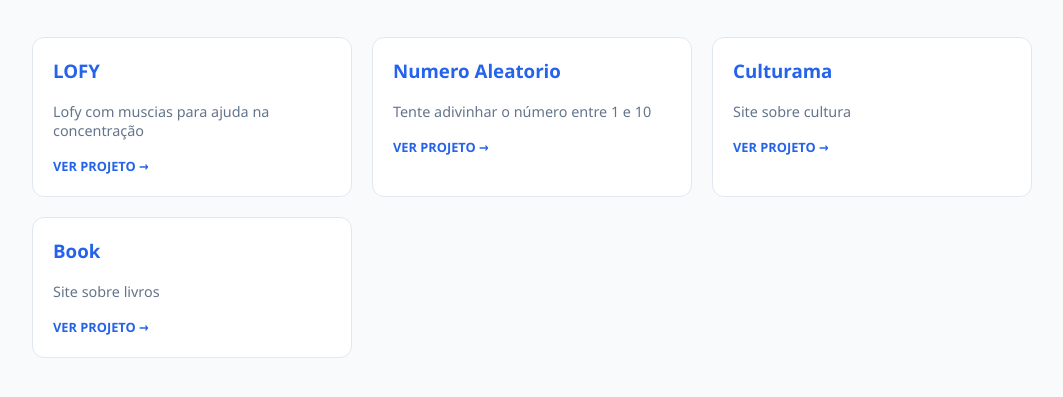
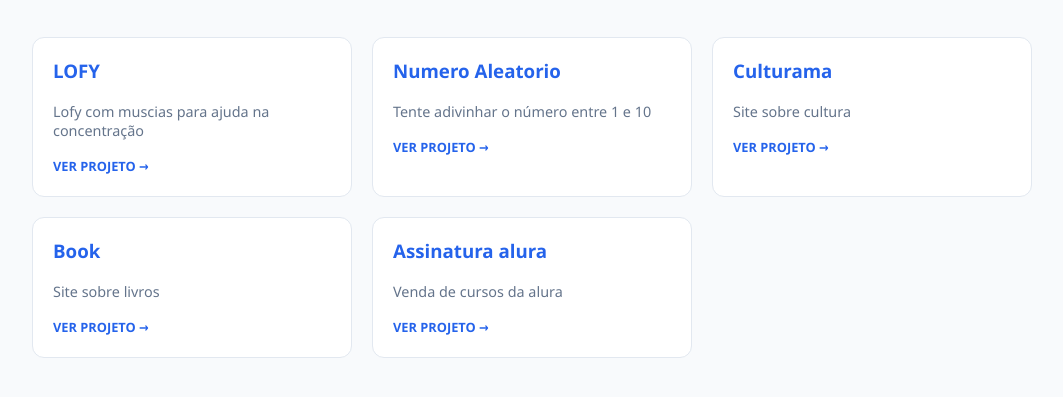
Before and after one commit to AugustoLiberato/projects-html-css-js, a plain HTML site: page index.html in a window 1280 px wide. Shown: the part 131-528 px from the top of the page, without its empty margins (108-1171 px from the left). Drawn offline with Linux system fonts and the light colour scheme.

Commit message:
alura plus

```diff
--- a/index.html
+++ b/index.html
@@ -43,6 +43,13 @@
                 <span>Ver Projeto &rarr;</span>
             </div>
         </a>
+        <a href="aluraplus/index.html" class="card">
+            <div class="card-content">
+                <h3>Assinatura alura</h3>
+                <p>Venda de cursos da alura</p>
+                <span>Ver Projeto &rarr;</span>
+            </div>
+        </a>
     </main>
 </body>
 </html>
```
Also changed, not shown: comando-erro-pasta.txt (added).
